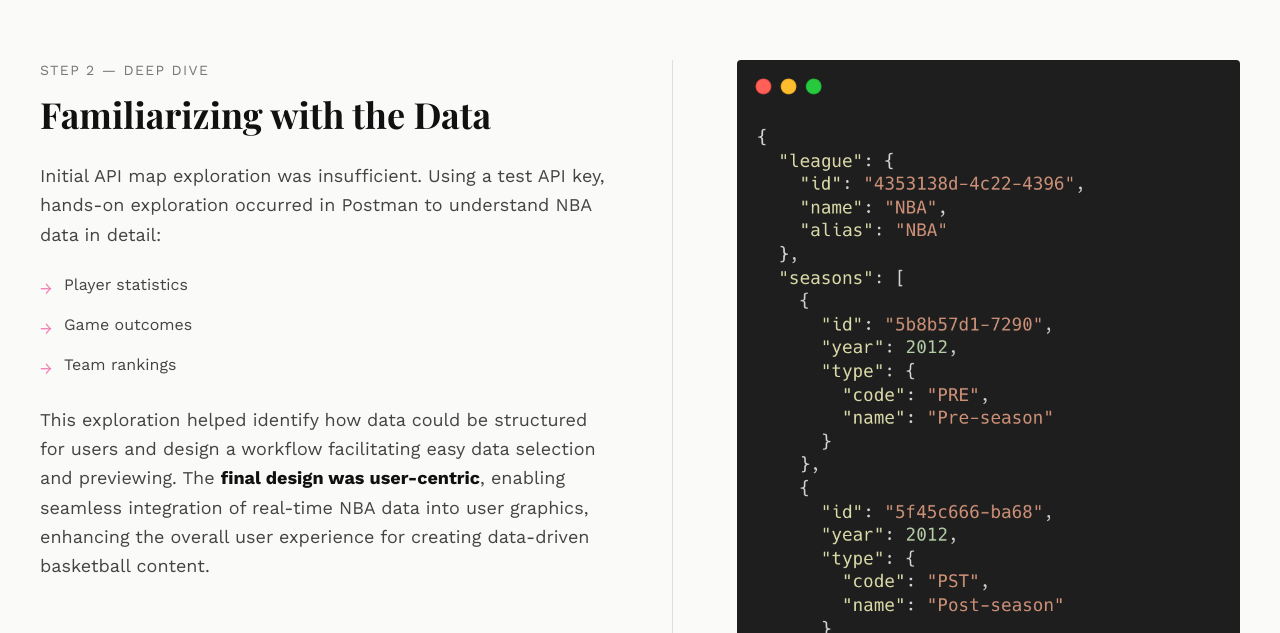
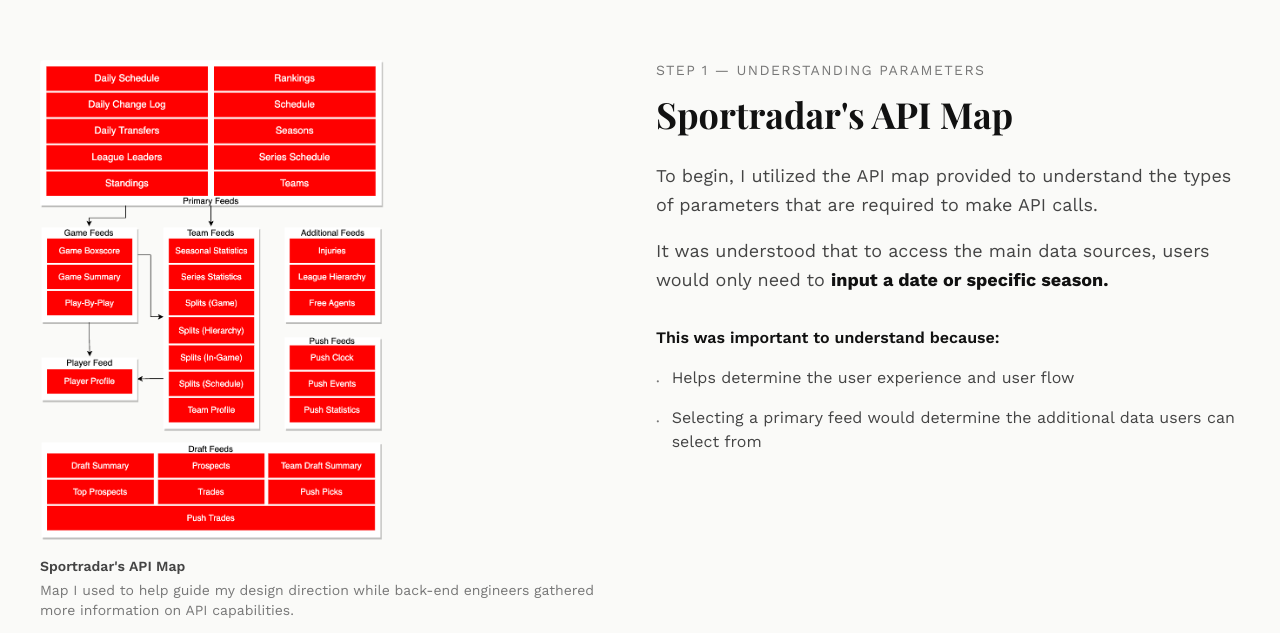
Before and after one commit to therealjenniflor/portfolio, a Next.js app: page /nba-sportradar in a window 1280 px wide. Shown: the part 2827-3460 px from the top of the page. Built offline with nearby package versions, Linux system fonts and the light colour scheme.

Commit message:
added step 1 to case study
SR API Map

```diff
--- a/src/app/nba-sportradar/page.tsx
+++ b/src/app/nba-sportradar/page.tsx
@@ -234,6 +234,59 @@
           </div>
         </section>
 
+        {/* ─── Step 1 Detail: Understanding Parameters ─── */}
+        <section className="bg-[var(--color-jz-bg)] px-6 md:px-10 py-16 md:py-24">
+          <div className="max-w-[1500px] mx-auto grid grid-cols-1 md:grid-cols-2 gap-8 items-start">
+            <div>
+              <Image
+                src="/images/SR+Map.webp"
+                alt="Sportradar API Map"
+                width={0}
+                height={0}
+                sizes="(max-width: 768px) 100vw, 50vw"
+                style={{ width: "auto", height: "auto", maxHeight: "60vh", maxWidth: "100%", objectFit: "contain" }}
+                className="rounded-sm mb-4"
+                unoptimized
+              />
+              <p className="font-body text-sm font-semibold text-[var(--color-jz-text-secondary)] mb-1">
+                Sportradar&apos;s API Map
+              </p>
+              <p className="font-body text-sm text-[var(--color-jz-text-muted)]">
+                Map I used to help guide my design direction while back-end engineers gathered more information on API capabilities.
+              </p>
+            </div>
+            <div>
+              <p className="font-body text-sm uppercase tracking-widest text-[var(--color-jz-text-muted)] mb-3">
+                Step 1 — Understanding Parameters
+              </p>
+              <h2 className="font-display text-3xl md:text-4xl font-bold text-[var(--color-jz-text)] leading-tight mb-6">
+                Sportradar&apos;s API Map
+              </h2>
+              <p className="font-body text-lg text-[var(--color-jz-text-secondary)] leading-relaxed mb-4">
+                To begin, I utilized the API map provided to understand the types of parameters that are required to make API calls.
+              </p>
+              <p className="font-body text-lg text-[var(--color-jz-text-secondary)] leading-relaxed mb-8">
+                It was understood that to access the main data sources, users would only need to{" "}
+                <strong className="text-[var(--color-jz-text)]">input a date or specific season.</strong>
+              </p>
+              <p className="font-body text-base font-semibold text-[var(--color-jz-text)] mb-4">
+                This was important to understand because:
+              </p>
+              <ul className="space-y-3">
+                {[
+                  "Helps determine the user experience and user flow",
+                  "Selecting a primary feed would determine the additional data users can select from",
+                ].map((item) => (
+                  <li key={item} className="flex gap-3 font-body text-base text-[var(--color-jz-text-secondary)]">
+                    <span className="shrink-0 text-[var(--color-jz-text-muted)] mt-1">·</span>
+                    {item}
+                  </li>
+                ))}
+              </ul>
+            </div>
+          </div>
+        </section>
+
         {/* ─── Step 2 Detail: Postman Exploration ─── */}
         <section className="bg-[var(--color-jz-bg)] px-6 md:px-10 py-16 md:py-24">
           <div className="max-w-[1500px] mx-auto grid grid-cols-1 md:grid-cols-2 gap-16 items-start">
@@ -300,7 +353,7 @@
           <div className="max-w-[1500px] mx-auto grid grid-cols-1 md:grid-cols-2 gap-16 items-start">
             <div>
               <p className="font-body text-sm uppercase tracking-widest text-[var(--color-jz-text-muted)] mb-3">
-                Step 3 — Design Thinking
+                Step 4 — Design Thinking
               </p>
               <h2 className="font-display text-3xl md:text-4xl font-bold text-[var(--color-jz-text)] leading-tight mb-6">
                 Designing for Scalability
```
